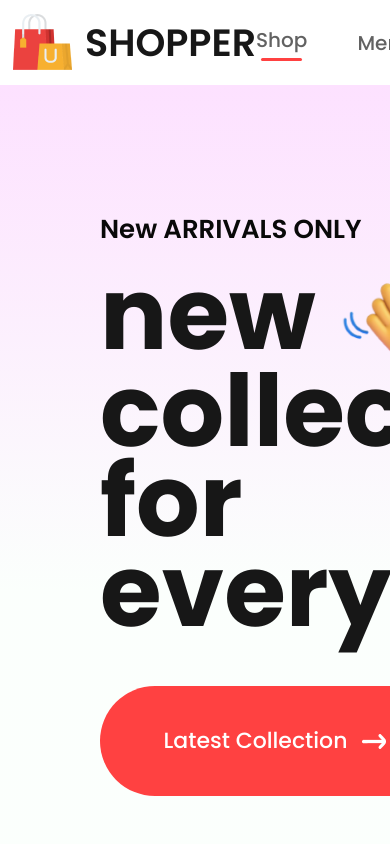
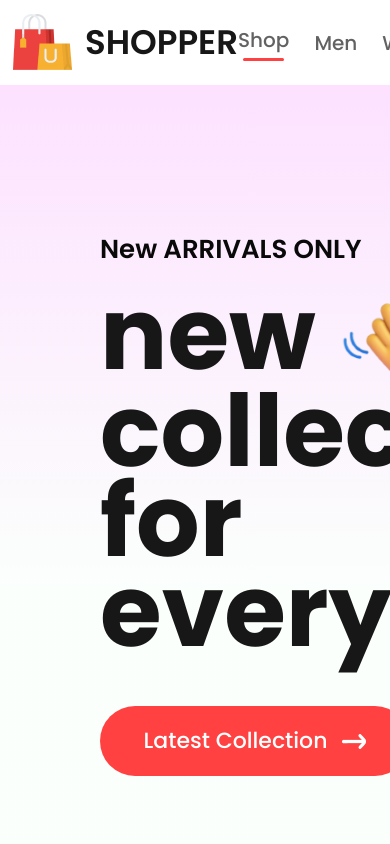
Before and after one commit to Mahmoud-Shoura/full-e-commerce, a React (Create React App) app: page / in a window 390 px wide. Shown: the top 844 px of the page. Built offline with nearby package versions, Linux system fonts and the light colour scheme.

Commit message:
edit media screen for navbar

```diff
--- a/src/Components/Navbar/Navbar.css
+++ b/src/Components/Navbar/Navbar.css
@@ -79,3 +79,53 @@
     background: red;
     color: white;
 }
+
+/* media screen */
+
+@media (max-width: 1024px) {
+    .nav-menu {
+        display: flex;
+        align-items: center;
+        list-style: none;
+        gap: 25px;
+        color: #626262;
+        font-size: 20px;
+        font-weight: 500;
+    }
+
+    .nav-login-cart button {
+        width: 120px;
+        height: 50px;
+        outline: none;
+        border: 1px solid #7a7a7a;
+        border-radius: 75px;
+        color: #515151;
+        font-size: 20px;
+        font-weight: 500;
+        background: white;
+        cursor: pointer;
+    }
+
+    .nav-logo p {
+        color: #171717;
+        font-size: 34px;
+        font-weight: 600;
+    }
+
+    .nav-logo {
+        display: flex;
+        align-items: center;
+        gap: 10px;
+    }
+}
+/* @media (max-width: 924px) {
+    .nav-menu {
+        display: flex;
+        align-items: center;
+        list-style: none;
+        gap: 50px;
+        color: #626262;
+        font-size: 20px;
+        font-weight: 500;
+    }
+} */
--- a/src/index.css
+++ b/src/index.css
@@ -1,6 +1,7 @@
 * {
   margin: 0;
   padding: 0;
+  box-sizing: border-box;
 }
 
 body {
```
